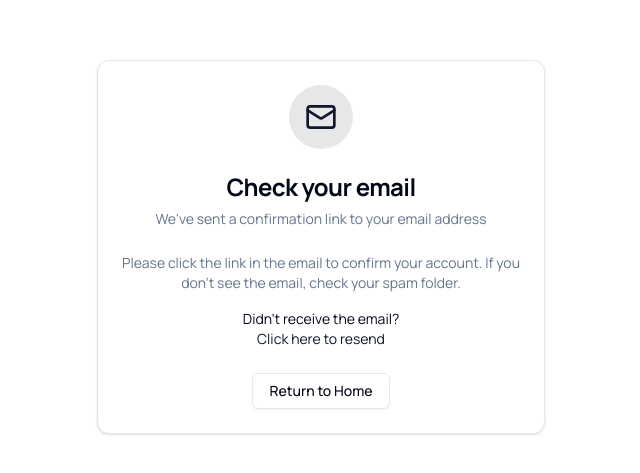
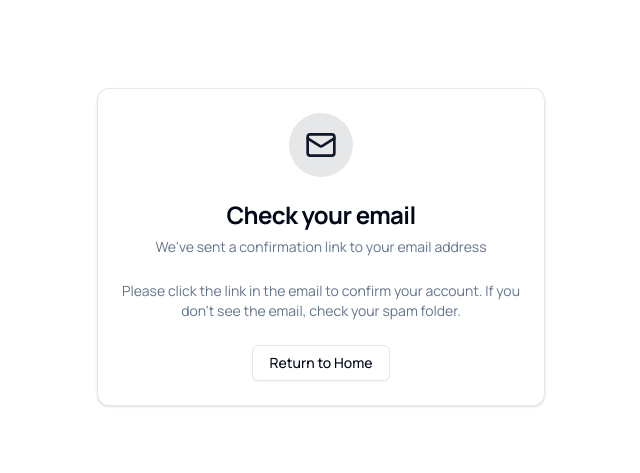
Before and after one commit to daveclinton/kenya-land-charge, a Next.js app: page /email-confirmation in a window 1280 px wide. Shown: the part 153-626 px from the top of the page, without its empty margins (319-959 px from the left). Built offline with nearby package versions, Linux system fonts and the light colour scheme; what tailwindcss-react-aria-components would draw is missing.

Commit message:
feat: add page

```diff
--- a/app/email-confirmation/page.tsx
+++ b/app/email-confirmation/page.tsx
@@ -27,15 +27,6 @@ export default function Component() {
             Please click the link in the email to confirm your account. If you
             don't see the email, check your spam folder.
           </p>
-          <div className="text-center text-sm">
-            <p>Didn't receive the email?</p>
-            <Button
-              variant="link"
-              className="p-0 h-auto font-normal text-primary"
-            >
-              Click here to resend
-            </Button>
-          </div>
         </CardContent>
         <CardFooter className="flex justify-center">
           <Button variant="outline">Return to Home</Button>
```
